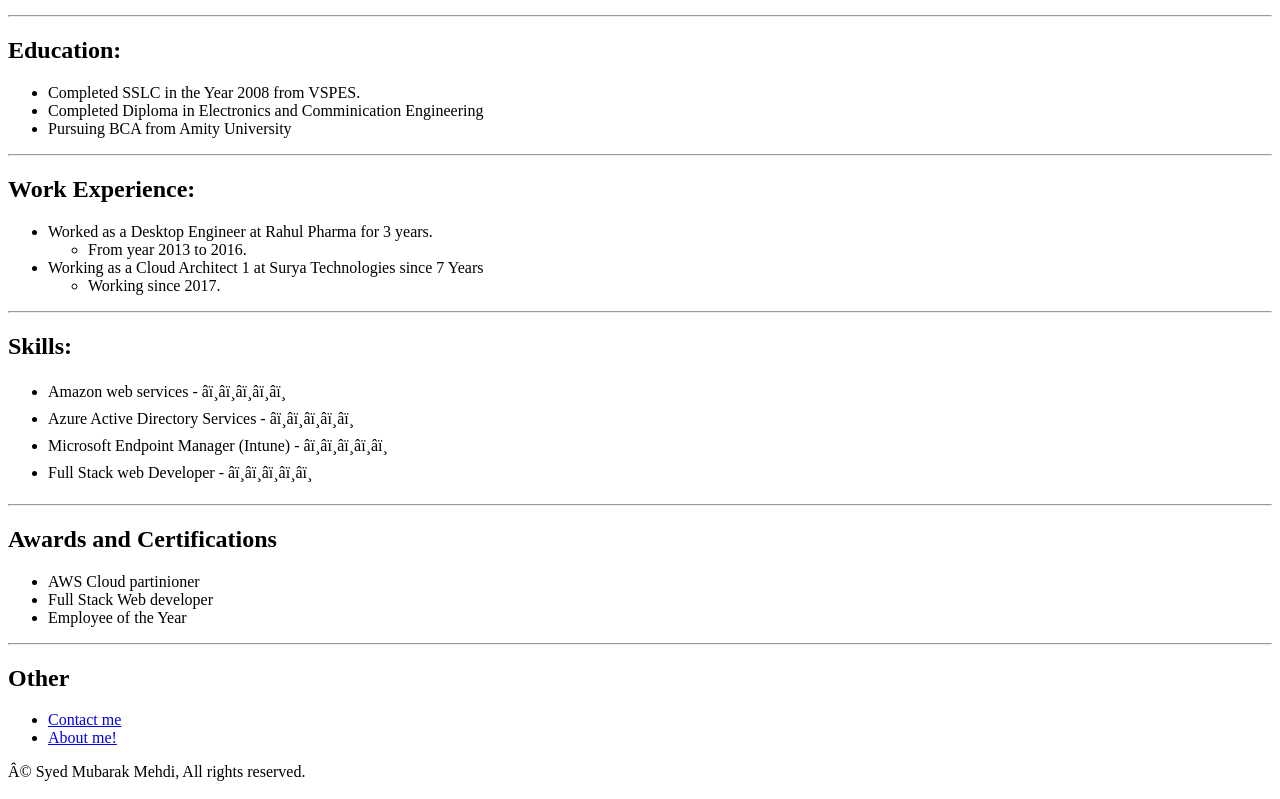
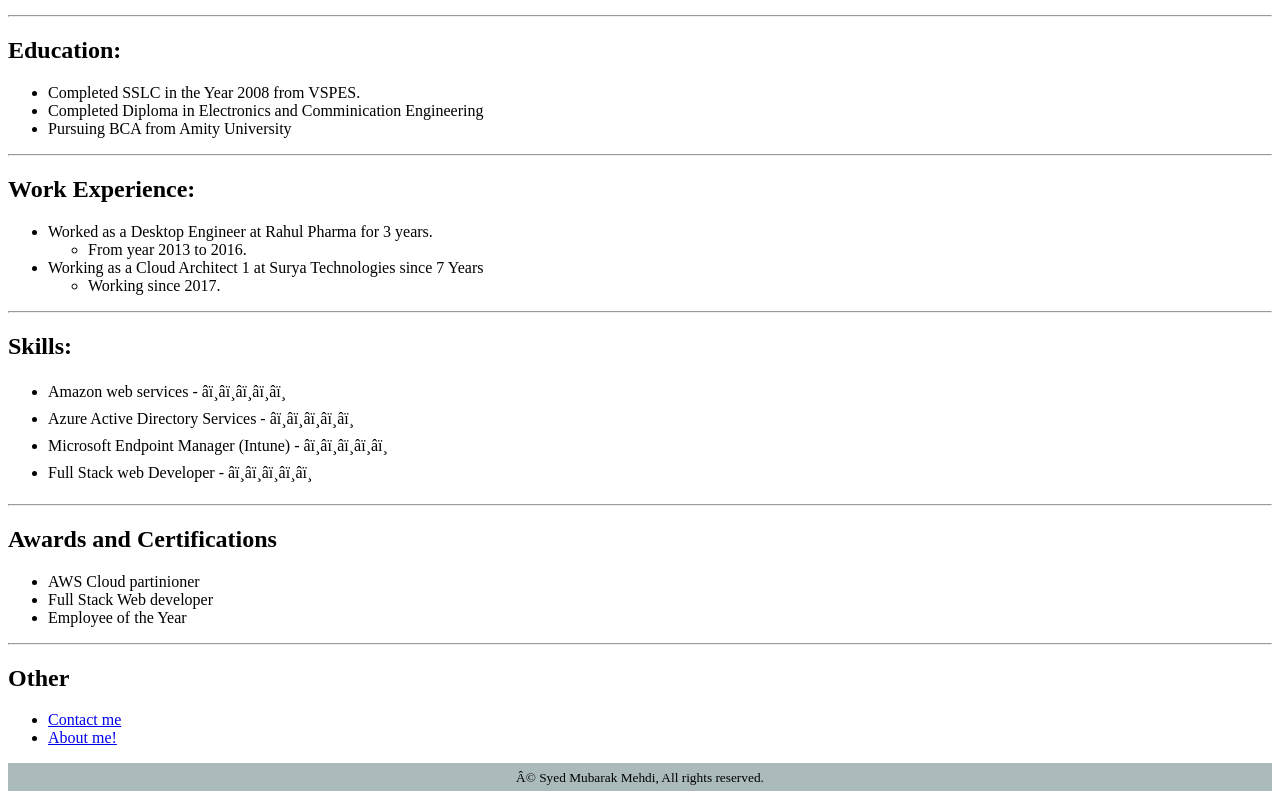
Before and after one commit to AshDevpro/capstone1, a plain HTML site: page index.html in a window 1280 px wide. Shown: the part 398-1197 px from the top of the page. Drawn offline with Linux system fonts and the light colour scheme.

Commit message:
Update index.html

```diff
--- a/index.html
+++ b/index.html
@@ -59,6 +59,15 @@
             <li><a href="./Hobbies.html">Contact me</a></li>
             <li><a href="./About.html">About me!</a></li>
         </ul>
-        <footer>© Syed Mubarak Mehdi, All rights reserved.</footer>
+        <footer>
+            <small>© Syed Mubarak Mehdi, All rights reserved.</small>
+            <style>
+                footer {
+                    text-align:center;
+                    padding: 5px;
+                    background-color: #abbaba;
+                    color: #000;}
+            </style>
+        </footer>
     </body>
 </html>
```
